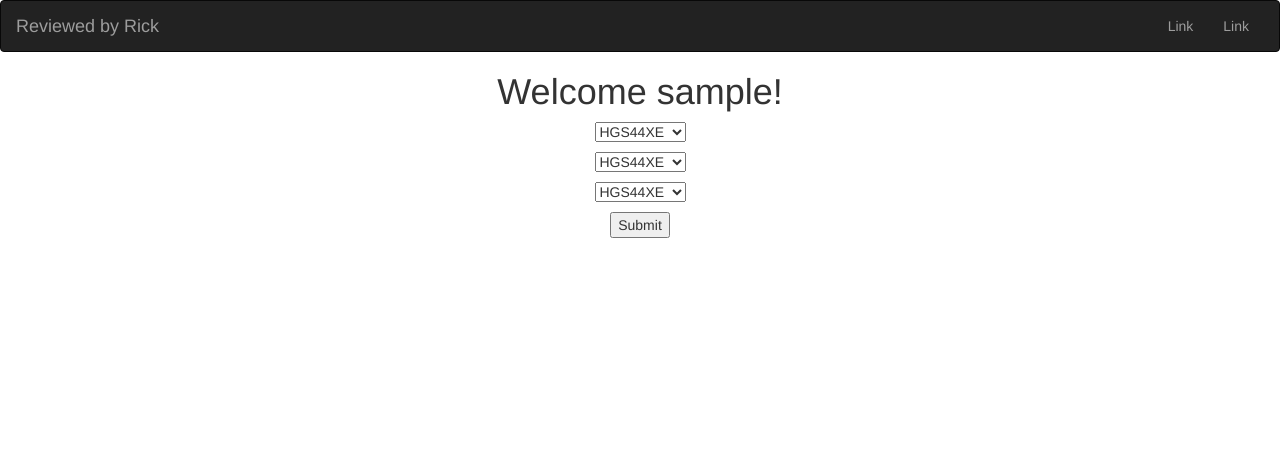
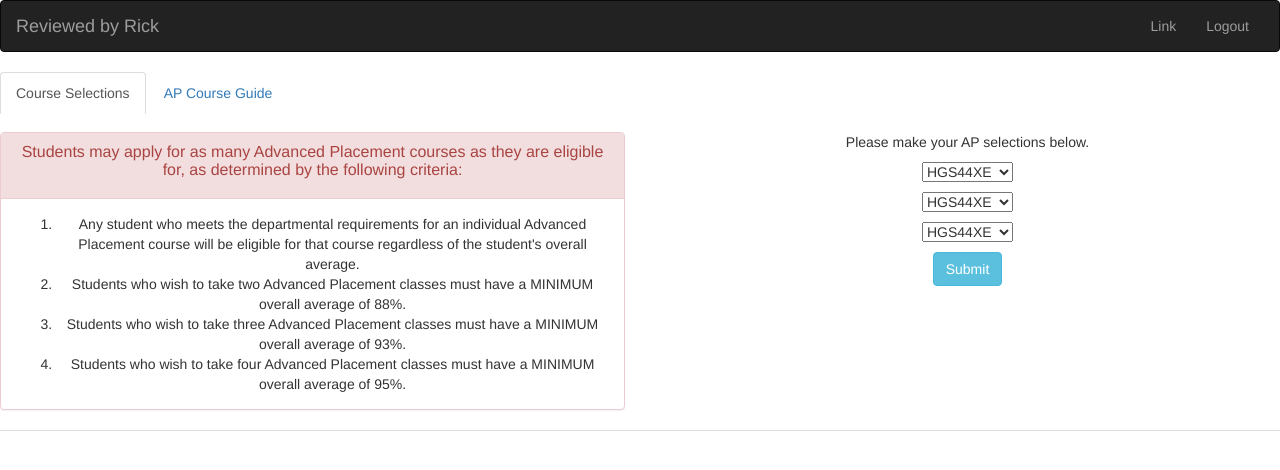
Before and after one commit to oreo21/TeamProhphit, a Flask app: page /student_home/ in a window 1280 px wide. Shown: the top 470 px of the page. Run offline with Flask 2, Linux system fonts and the light colour scheme; the visitor is signed in with stand-in values (Sample User, id 1); some libraries are stand-ins or nearby versions.

Commit message:
added content to student login, modded base

```diff
--- a/app.py
+++ b/app.py
@@ -60,7 +60,7 @@ def student_home():
     #NOTE: dummy variables for now
     numAps = 3
     aps = ['HGS44XE','HGS44XW','HPS21X']
-    return render_template('student_home.html', user = session['user'], numAps = numAps, aps=aps)
+    return render_template('student_home.html', numAps = numAps, aps=aps)
 
 #NOTE: should allow students to sign up for class
 @app.route('/signup/', methods=['POST'])
--- a/templates/base.html
+++ b/templates/base.html
@@ -8,6 +8,8 @@
     <!-- links to bootstrap stuff -->
     <link rel="stylesheet" href="https://maxcdn.bootstrapcdn.com/bootstrap/3.3.7/css/bootstrap.min.css" integrity="sha384-BVYiiSIFeK1dGmJRAkycuHAHRg32OmUcww7on3RYdg4Va+PmSTsz/K68vbdEjh4u" crossorigin="anonymous">
     <link href="https://fonts.googleapis.com/css?family=Source+Sans+Pro" rel="stylesheet">
+    <link rel="stylesheet/less" type="text/css" href="variables.less"/>
+    <link rel="stylesheet/less" type="text/css" href="bootswatch.less"/>
     <script src="https://ajax.googleapis.com/ajax/libs/jquery/1.12.4/jquery.min.js"></script>
     <script src="https://maxcdn.bootstrapcdn.com/bootstrap/3.3.7/js/bootstrap.min.js"></script>
     <title>{% block title %} {% endblock %}</title>
@@ -43,7 +45,7 @@
     <div class="collapse navbar-collapse" id="bs-example-navbar-collapse-1">
       <ul class="nav navbar-nav navbar-right">
         <li><a href="#">Link</a></li>
-        <li><a href="#">Link</a></li>
+        <li><a href="/logout/">Logout</a></li>
       </ul>
     </div>
   </div>
--- a/templates/student_home.html
+++ b/templates/student_home.html
@@ -5,8 +5,32 @@
 {% endblock %}
 
 {% block body %}
+<ul class="nav nav-tabs">
+  <li class="active"><a href="#home" data-toggle="tab">Course Selections</a></li>
+  <li><a href="#key" data-toggle="tab">AP Course Guide</a></li>
+  <div id="myTabContent" class="tab-content">
+      <div class="tab-pane fade active in" id="home">
+        <br><br><br>
         <!--NOTE: take APs out of list when selected-->
-    <h1>Welcome {{ user }}!</h1>
+        <div class="row">
+          <div class="col-md-6">
+            <div class="panel panel-danger">
+              <div class="panel-heading">
+                <h3 class="panel-title">Students may apply for as many Advanced Placement courses as they are eligible for, as determined by the following criteria:<br></p></h3>
+              </div>
+              <div class="panel-body">
+                <ol>
+                  <li>Any student who meets the departmental requirements for an individual Advanced Placement course will be eligible for that course regardless of the student's overall average.</li>
+                  <li>Students who wish to take two Advanced Placement classes must have a MINIMUM overall average of 88%.</li>
+                  <li>Students who wish to take three Advanced Placement classes must have a MINIMUM overall average of 93%.</li>
+                  <li>Students who wish to take four Advanced Placement classes must have a MINIMUM overall average of 95%.</li>
+                </ol>
+              </div>
+            </div>
+          </div>
+
+            <div class=class="col-md-6">
+              <p>Please make your AP selections below. </p>
               <form action="/signup/" method="POST">
                 {%for i in range(numAps)%}
                   <p><select name="APS">
@@ -16,7 +40,40 @@
                   </select></p>
 
                 {%endfor%}
-      <input type="submit">
+                <input class="btn btn-info" type="submit">
               </form>
+            </div>
+      </div>
+    </div>
+    <div class="tab-pane fade" id="key">
+      <br><br><br>
+      <table class="table table-striped table-hover ">
+  <thead>
+    <tr>
+      <th>#</th>
+      <th>Course Title</th>
+      <th>Course Code</th>
+      <th>Prereqs</th>
+    </tr>
+  </thead>
+  <tbody>
+    <tr>
+      <td>1</td>
+      <td>Column content</td>
+      <td>Column content</td>
+      <td>Column content</td>
+    </tr>
+    <tr>
+      <td>2</td>
+      <td>Column content</td>
+      <td>Column content</td>
+      <td>Column content</td>
+    </tr>
+  </tbody>
+</table>
+    </div>
+</div>
+
+
 
 {%endblock%}
```
Lines whose indentation alone changed are shown as unchanged.
